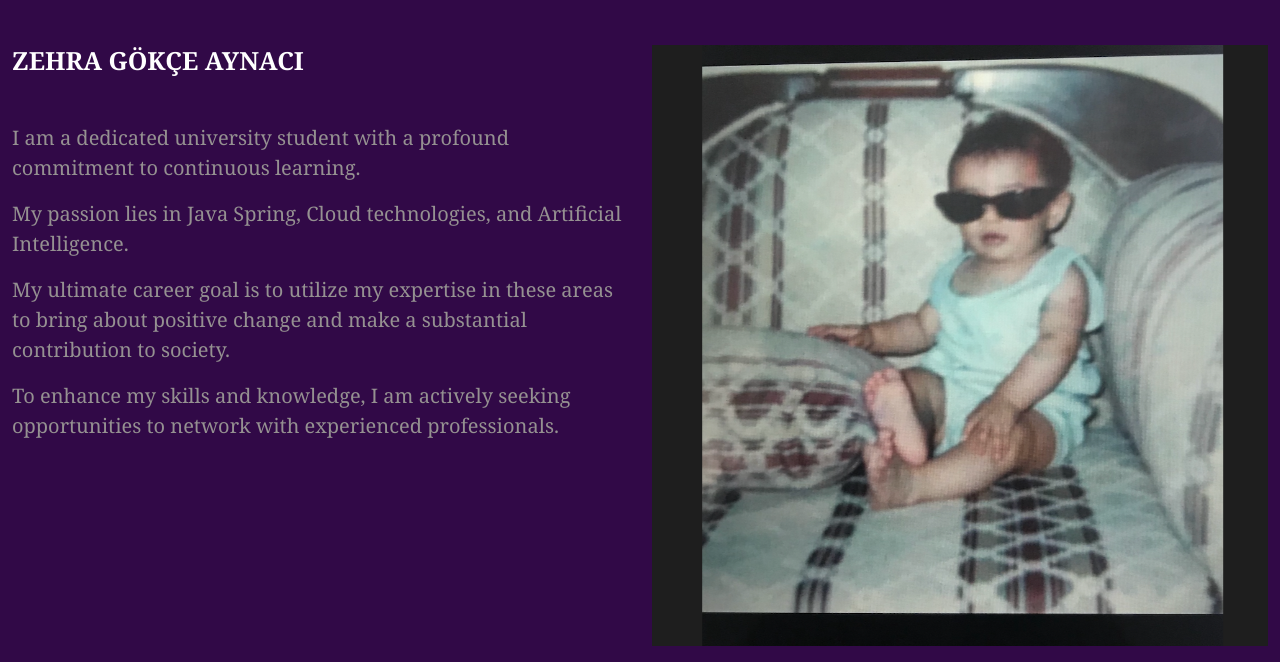
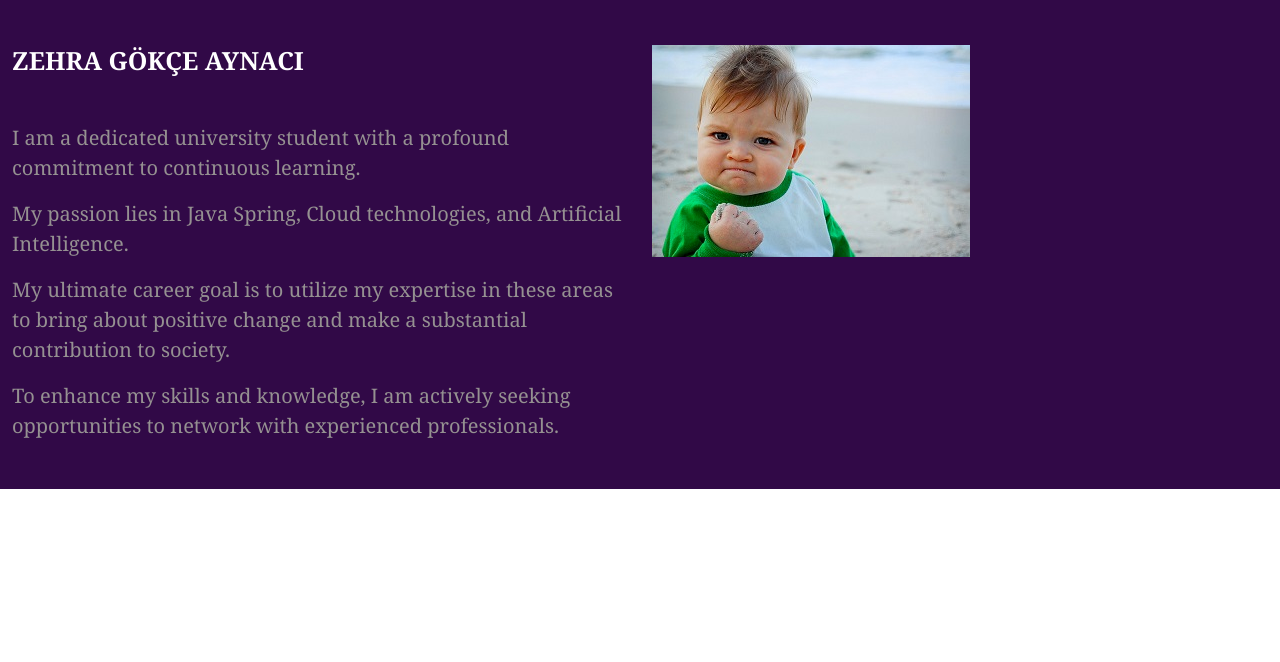
Before and after one commit to zgokceaynaci/Website_demo, a plain HTML site: page aboutme.html in a window 1280 px wide. Shown: the part 826-1488 px from the top of the page. After the commit the page ends 1315 px from the top, so only its background shows below. Drawn offline with nearby package versions, Linux system fonts and the light colour scheme.

Commit message:
Updated image in aboutme.html and deleted mee.png from image folder
This commit updates the image in aboutme.html with a new image "SuccessKid.jpg" and deletes the old image "mee.png"

```diff
--- a/aboutme.html
+++ b/aboutme.html
@@ -95,8 +95,8 @@
 
             </div>
 
-            <div class="col-md-6">
-                <img src="image/mee.png" class="img-fluid" alt="">
+            <div class="col-md-6 ">
+                <img src="image/SuccessKid.jpg" class="img-fluid" alt="">
             </div>
 
         </div>
```
Also changed, not shown: image/SuccessKid.jpg (added), image/mee.png (deleted), 2 other files.
